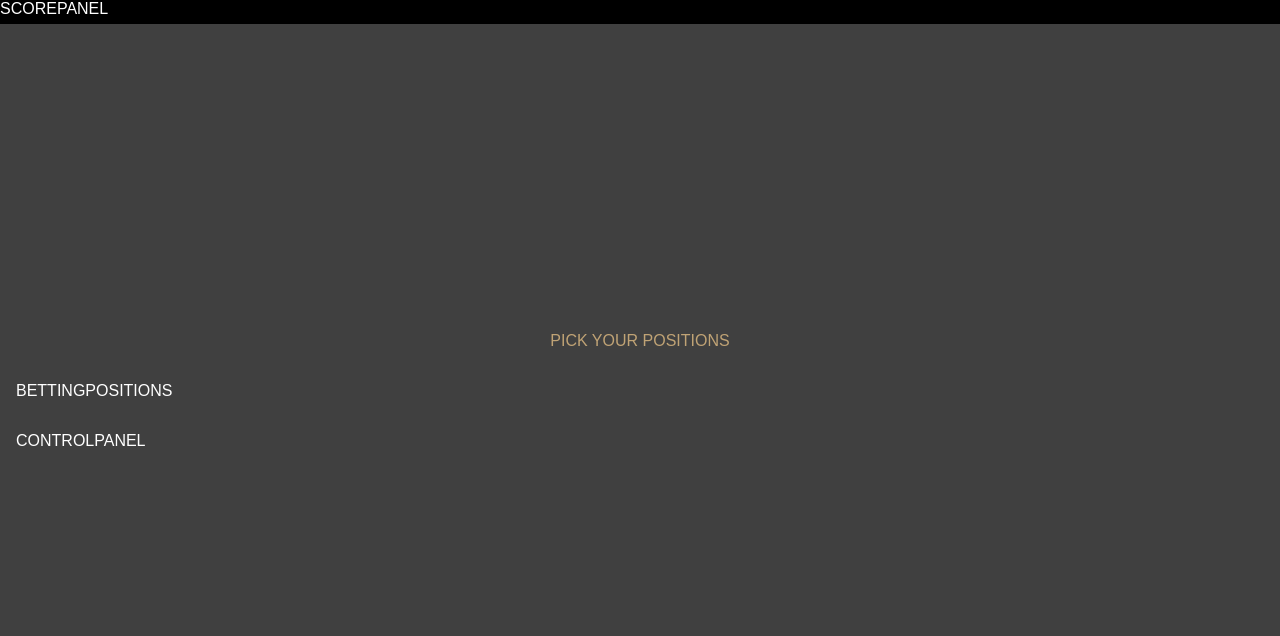
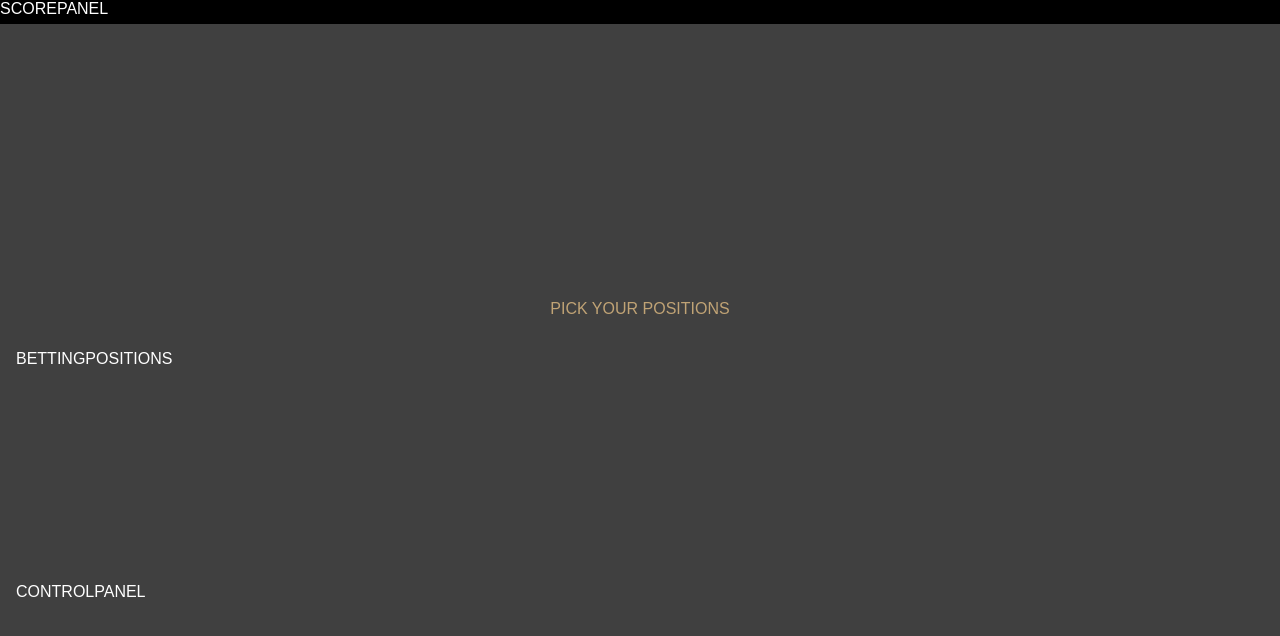
Before and after one commit to Nikolai-Iakushchenko/rock_paper_scissors, a React (Vite) app: page / in a window 1280 px wide. Shown: the top 636 px of the page. Built offline with nearby package versions, Linux system fonts and the light colour scheme.

Commit message:
set panel to grid layout

```diff
--- a/src/components/Game/Game.module.css
+++ b/src/components/Game/Game.module.css
@@ -1,5 +1,6 @@
 .game {
-  /*height: 96vh;*/
+  display: grid;
+  grid-template-rows: 40% 30% 30%;
   background-color: #404040;
   color: white;
 }
--- a/src/components/MessagePanel/MessagePanel.module.css
+++ b/src/components/MessagePanel/MessagePanel.module.css
@@ -1,6 +1,5 @@
 .messagePanel {
   display: grid;
   justify-content: center;
-  height: 40%;
   padding: 1rem;
 }
```
